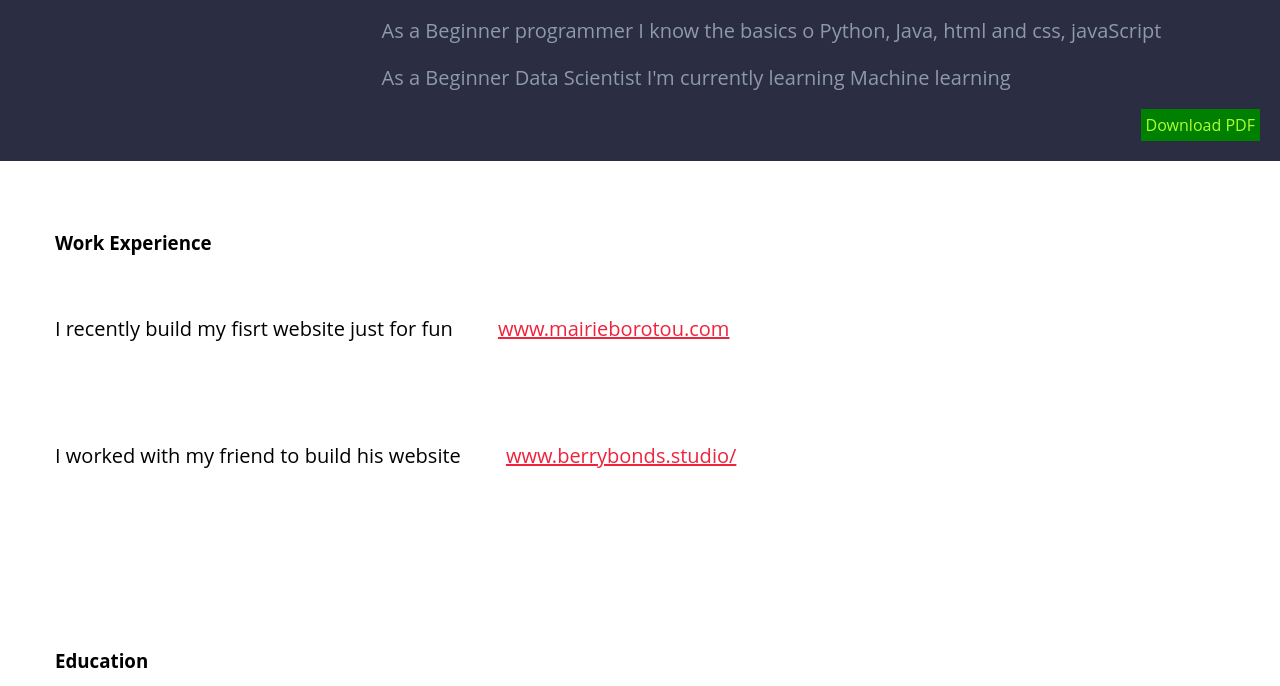
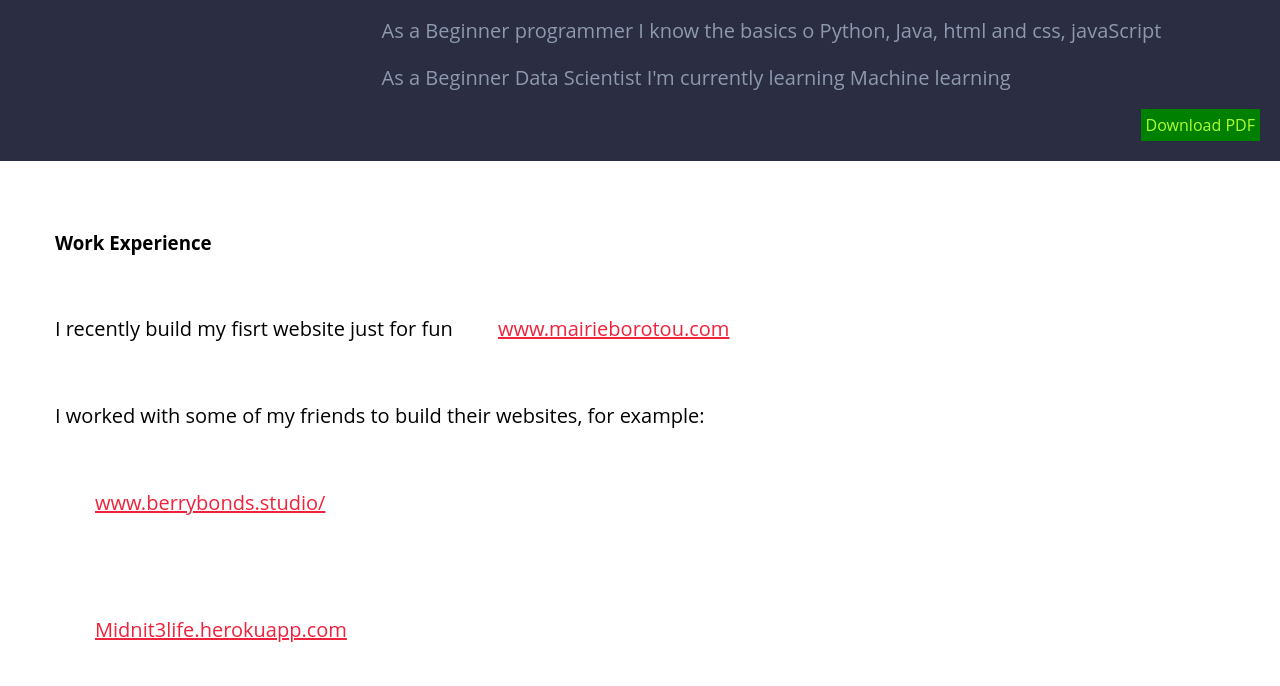
Before and after one commit to sekoudosso82/Resume, a plain HTML site: page index.html in a window 1280 px wide. Shown: the part 304-990 px from the top of the page. Drawn offline with Linux system fonts and the light colour scheme.

Commit message:
Update index.html

```diff
--- a/index.html
+++ b/index.html
@@ -36,7 +36,9 @@
         <div  class="div2">
             <h3> Work Experience </h3>
             <p>  I recently build my fisrt website just for fun <a href="https://www.mairieborotou.com">   www.mairieborotou.com</a></p>
-            <p>I worked with my friend to build his website <a href="http://www.berrybonds.studio"> www.berrybonds.studio/ </a> </p>
+            <p>I worked with some of my friends to build their websites, for example:</p>
+            <p> <a href="http://www.berrybonds.studio"> www.berrybonds.studio/ </a> </p>
+            <p> <a href="http://midnit3life.herokuapp.com/"> Midnit3life.herokuapp.com </a> </p>
         </div>
 
         <!-- // Education -->
```
